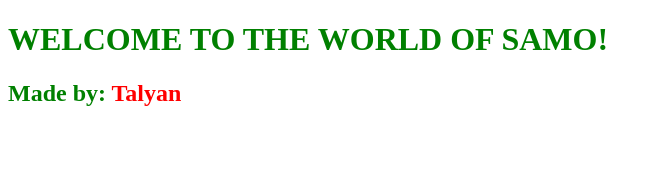
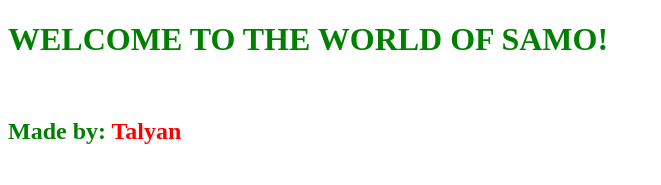
Before and after one commit to TolSahakyan777/ForJob2, a plain HTML site: page index.html in a window 1280 px wide. Shown: the whole page, without its empty margins (0-661 px from the left). Drawn offline with Linux system fonts and the light colour scheme.

Commit message:
Update index.html

```diff
--- a/index.html
+++ b/index.html
@@ -2,7 +2,7 @@
 <html>
 	<head><title>SAMO!</title></head>
 	<body>
-		<h1><font color="green">WELCOME TO THE WORLD OF SAMO!</h1>
-	      	<h2>Made by:<font color="red"> Talyan</h2>
+		<h1><font color="green">WELCOME TO THE WORLD OF SAMO!</h1><br>
+	      	<h2>Made by:<font color="red"> Talyan</h2><br>
 	</body>
 </html>
```
